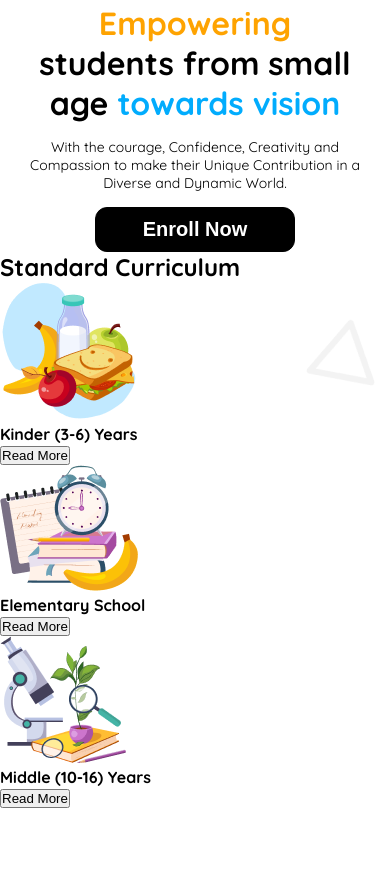
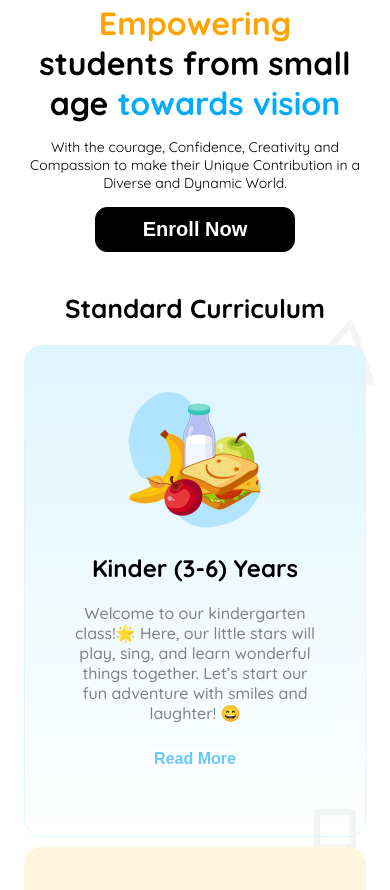
Before and after one commit to ashraful-fahim/kids-school, a plain HTML site: page index.html in a window 390 px wide. Shown: the part 546-1436 px from the top of the page. Before the commit the page ends 1354 px from the top, so only its background shows below. Drawn offline with Linux system fonts and the light colour scheme.

Commit message:
added the standard curriculum section as well as made it mobile responsive

```diff
--- a/index.html
+++ b/index.html
@@ -1,11 +1,13 @@
 <!DOCTYPE html>
 <html lang="en">
+
 <head>
     <meta charset="UTF-8">
     <meta name="viewport" content="width=device-width, initial-scale=1.0">
     <title>kids-school</title>
     <link rel="stylesheet" href="styles/school.css">
 </head>
+
 <body class="quicksand-font">
     <header class="bg-main">
         <nav>
@@ -33,36 +35,47 @@
         <div class="banner display-flex">
             <div class="banner-content">
                 <h1><span class="empo">Empowering</span>
-                    <br>students from  small
-                    <br>age <span class="vision">towards vision</span></h1>
-                    <p>With the courage, Confidence, Creativity and Compassion to make their Unique Contribution in a Diverse and Dynamic World.</p>
+                    <br>students from small
+                    <br>age <span class="vision">towards vision</span>
+                </h1>
+                <p>With the courage, Confidence, Creativity and Compassion to make their Unique Contribution in a
+                    Diverse and Dynamic World.</p>
                 <button class="btn-banner">Enroll Now</button>
             </div>
             <div class="banner-image"><img src="assets/hero-kids.png" alt=""></div>
         </div>
     </header>
     <main>
+        <!-- Standard Curriculum Section  -->
         <section class="curriculum">
             <div class="curriculum-container">
-                <h2>Standard Curriculum</h2>
+                <h2 class="section-title">Standard Curriculum</h2>
                 <div class="card-container">
                     <div class="card">
-                        <img src="assets/kinder.png" alt="">
-                        <h4>Kinder (3-6) Years</h4>
-                        <p></p>
-                        <button>Read More</button>
+                        <div class="card-1 card-properties">
+                            <img src="assets/kinder.png" alt="">
+                            <h4 class="card-title">Kinder (3-6) Years</h4>
+                            <p class="card-description">Welcome to our kindergarten class!🌟 Here, our little stars will play, sing, and
+                                learn wonderful things together. Let’s start our fun adventure with smiles and
+                                laughter! 😄</p>
+                            <button class="card-btn readm-1">Read More</button>
+                        </div>
                     </div>
-                    <div class="card">
+                    <div class="card-2 card-properties">
                         <img src="assets/elementary.png" alt="">
-                        <h4>Elementary School</h4>
-                        <p></p>
-                        <button>Read More</button>
+                        <h4 class="card-title">Elementary School</h4>
+                        <p class="card-description">Hello, amazing learners! 🚀 Today, we’ll explore exciting subjects together, discover new
+                            ideas, and have fun with creative activities. Let’s dive into our lessons and enjoy every
+                            moment of learning! 📚✨</p>
+                        <button class="card-btn readm-2">Read More</button>
                     </div>
-                    <div class="card">
+                    <div class="card-3 card-properties">
                         <img src="assets/middle.png" alt="">
-                        <h4>Middle (10-16) Years</h4>
-                        <p></p>
-                        <button>Read More</button>
+                        <h4 class="card-title">Middle (10-16) Years</h4>
+                        <p class="card-description">Hey, awesome teens! 🌟 Today, we'll dive into exciting topics, explore new ideas, and
+                            challenge our minds together. Let's make learning fun, engaging, and meaningful as we grow
+                            and discover! 🧠🎉</p>
+                        <button class="card-btn readm-3">Read More</button>
                     </div>
                 </div>
             </div>
@@ -72,4 +85,5 @@
 
     </footer>
 </body>
+
 </html>
--- a/styles/school.css
+++ b/styles/school.css
@@ -20,6 +20,18 @@ margin: 0 auto;
 
 .display-flex{
 display: flex;
+}
+
+.section-title{
+    font-size: 2.8rem;
+    font-weight: 700;
+}
+
+.card-btn{
+    font-size: 1rem;
+    font-weight: 700;
+    border: none;
+    background-color: white;
 }
 
 /* Nav Bar Styles */
@@ -125,6 +137,8 @@ display: flex;
 .banner-content p{
     /* width: 75%; */
     font-weight: 1.25rem;
+    padding-top: 24px;
+    padding-bottom: 24px;
 }
 
 .btn-banner{
@@ -178,6 +192,80 @@ main{
 
 /* curriculum section */
 .curriculum{
-    background-image: url('../assets/bg.png');
+    background-image: url('/assets/bg.png');
+    text-align: center;
+}
 
+.curriculum h2{
+    padding-top: 60px;
+    padding-bottom: 60px;
 }
+
+.card-container{
+    display: grid;
+    grid-template-columns: repeat(3, 1fr);
+    /* gap: 28px; */
+}
+
+.card-properties{
+    border-radius: 18px;
+    width: 250px;
+    height: 400px;
+    justify-items: center;
+    text-align: center;
+    padding: 45px;
+}
+
+.card-1{
+    border: 1px solid rgba(222, 245, 255, 1);
+    background-image: linear-gradient(rgba(222, 245, 255, 1),rgba(255, 255, 255, 0));
+}
+
+.card-2{
+    border: 1px solid rgba(255, 244, 220, 1);
+    background-image: linear-gradient(rgba(255, 244, 220, 1),rgba(255, 255, 255, 0));
+}
+
+.card-3{
+    border: 1px solid rgba(242, 232, 255, 1);
+    background-image: linear-gradient(rgba(238, 225, 255, 1),rgba(255, 255, 255, 0));
+}
+
+.card-title{
+    font-size: 1.5rem;
+    font-weight: 700;
+    margin: 20px auto 20px auto;
+}
+
+.card-description{
+    font-size: 1rem;
+    font-weight: 500;
+    color: #808080;
+    padding-bottom: 25px;
+}
+
+.readm-1{
+    color: rgba(100, 200, 255, 1);
+}
+
+.readm-2{
+    color: rgba(240, 170, 0, 1);
+}
+
+.readm-3{
+    color: rgba(135, 0, 255, 1);
+}
+
+/* Standard Curriculum Section Responsive */
+@media screen and (max-width: 576px){
+    .card-container{
+        grid-template-columns: 1fr;
+        gap: 10px;
+        justify-items: center;
+    }
+    .curriculum h2{
+        font-size: 1.625rem;
+        padding-top: 40px;
+        padding-bottom: 20px;
+    }
+}
```
